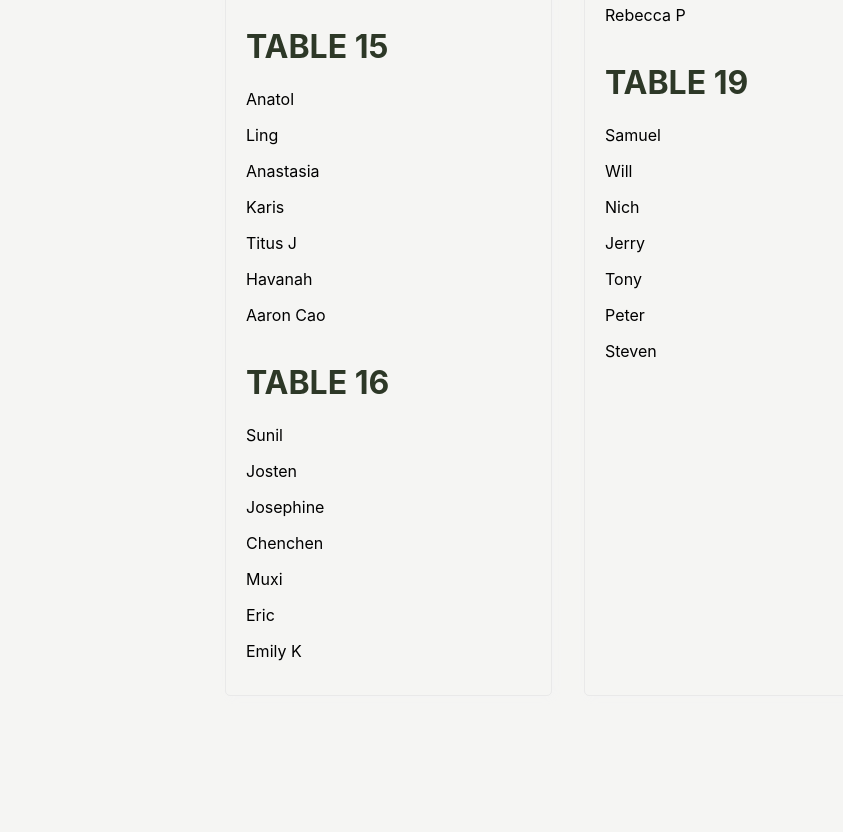
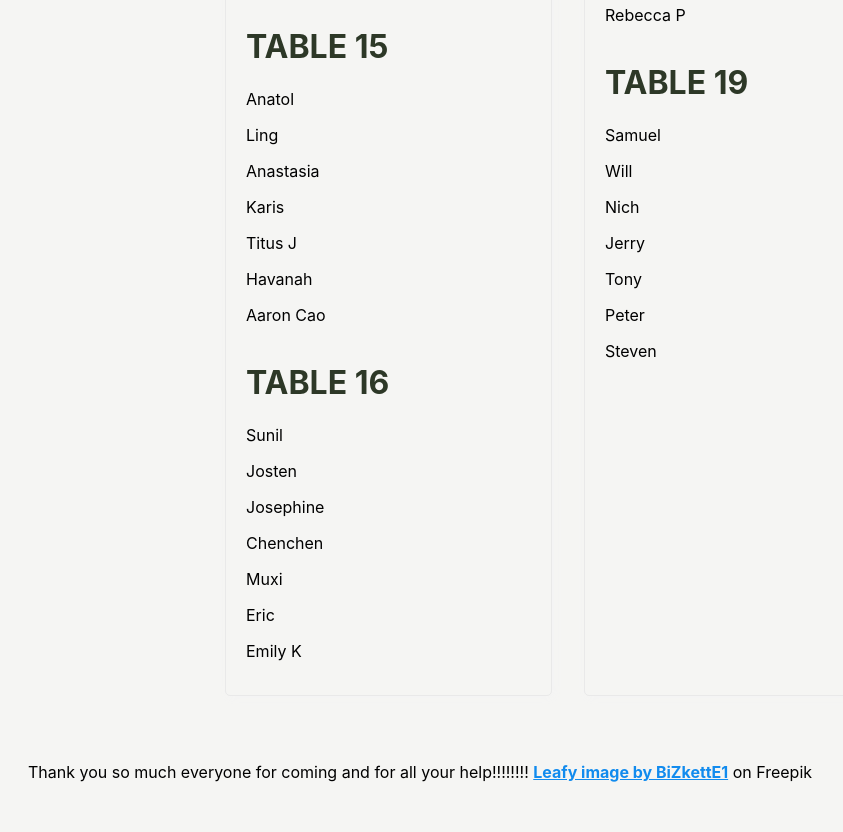
Before and after one commit to billyeh/billyeh.github.io, a plain HTML site: page reception.html in a window 1280 px wide. Shown: the part 3513-4345 px from the top of the page, without its empty margins (72-915 px from the left). Before the commit the page ends 4225 px from the top, so only its background shows below. Drawn offline with nearby package versions, Linux system fonts and the light colour scheme.

Commit message:
add thank you

```diff
--- a/reception.html
+++ b/reception.html
@@ -220,4 +220,9 @@
 
   </main>
   </body>
+
+  <footer>
+    Thank you so much everyone for coming and for all your help!!!!!!!!
+    <a href="https://www.freepik.com/free-vector/cute-watercolor-leaves-frame-with-watercolor-background_13354618.htm#query=wedding%20background&position=3&from_view=keyword">Leafy image by BiZkettE1</a> on Freepik
+  </footer>
 </html>
```
